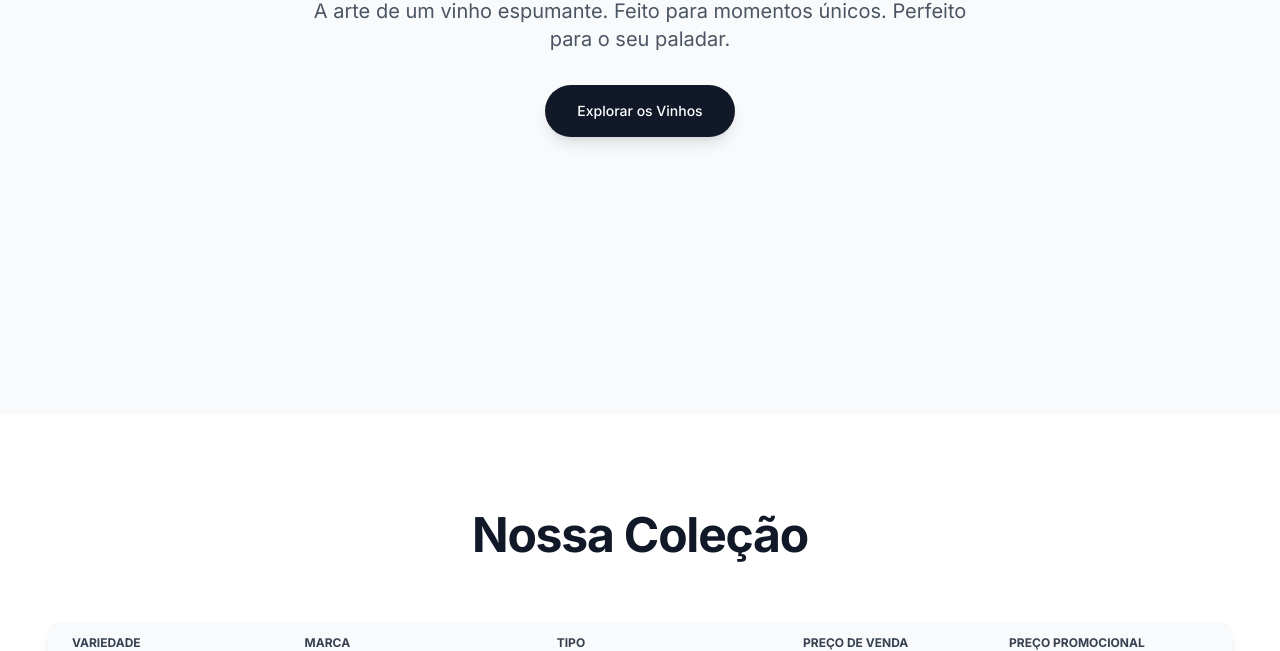
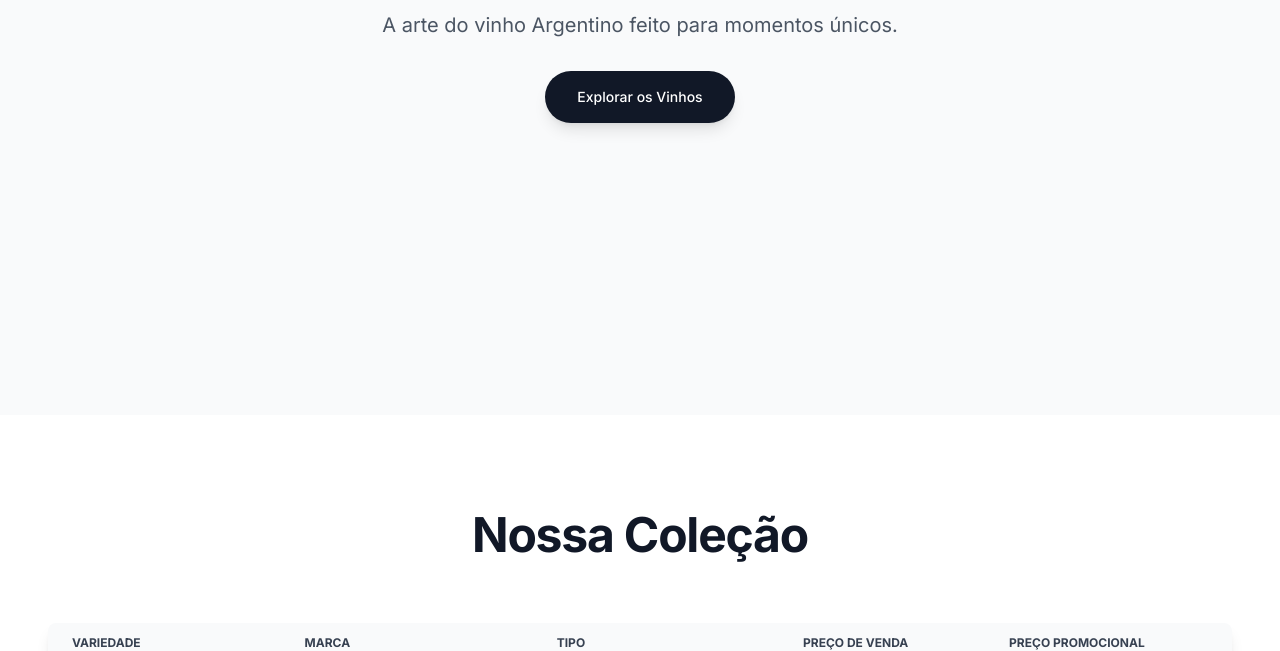
Before and after one commit to guilhermeonrails/sabor-a-mi, a plain HTML site: page index.html in a window 1280 px wide. Shown: the part 449-1100 px from the top of the page. Drawn offline with nearby package versions, Linux system fonts and the light colour scheme; a web font is replaced by a local one.

Commit message:
projeto inicial 1

```diff
--- a/index.html
+++ b/index.html
@@ -47,7 +47,7 @@
             <div class="max-w-4xl space-y-8">
                 <h1 class="text-4xl md:text-7xl font-bold tracking-tighter text-playfair">Cruze de Mundos</h1>
                 <p class="text-base md:text-xl text-gray-600 max-w-2xl mx-auto leading-relaxed">
-                    A arte de um vinho espumante. Feito para momentos únicos. Perfeito para o seu paladar.
+                    A arte do vinho Argentino feito para momentos únicos.
                 </p>
                 <a href="#vinhos" class="inline-block px-8 py-4 bg-gray-900 text-white font-medium text-sm rounded-full hover:bg-gray-700 transition-colors shadow-lg">Explorar os Vinhos</a>
             </div>
```
